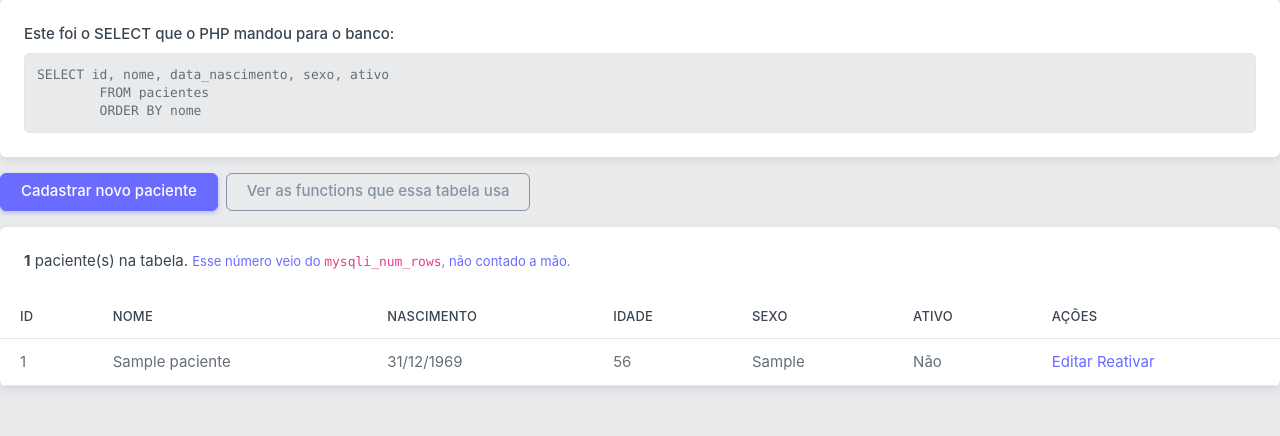
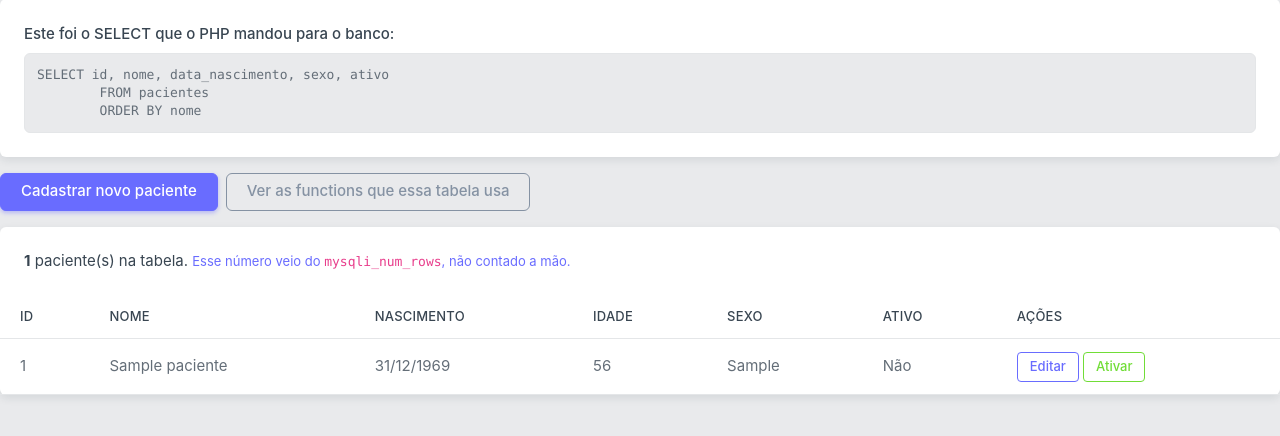
Before and after one commit to AlunoLucasGC/ProntuarioTDSOficial, a PHP site: page /paciente_listar2.php in a window 1280 px wide. Shown: the part 240-676 px from the top of the page. Run offline with PHP 8.4, Linux system fonts and the light colour scheme; tables that the repository leaves empty or names only in its code hold one stand-in row (values such as "Sample post").

Commit message:
Update paciente_listar2.php

```diff
--- a/paciente_listar2.php
+++ b/paciente_listar2.php
@@ -87,10 +87,12 @@ $quantos = mysqli_num_rows($resultado);
     );
 
     if (isset($_GET['ok']) && isset($frases[$_GET['ok']])) {
-        echo '<p><b> Deu certo: </b> ' . $frases[$_GET['ok']] . '</p>';
+        echo '<div class = "alert alert-success" role="alert">
+        . <strong>Deu certo:</strong>' . $frases[$_GET['ok']] . '</div>';
     }
     if (isset($_GET['erro']) && isset($frases[$_GET['erro']])) {
-        echo '<p><b> Deu erro: </b> ' . $frases[$_GET['erro']] . '</p>';
+        echo '<div class = "alert alert-danger" role="alert">
+        . <strong>Deu erro:</strong>' . $frases[$_GET['erro']] . '</div>';
     }
 
     ?>
@@ -142,10 +144,18 @@ $quantos = mysqli_num_rows($resultado);
                 <td><?php echo htmlspecialchars(nomeDoSexo($p['sexo'])); ?></td>
                 <td><?php echo ($p['ativo'] == 1 ? 'Sim' : 'Não'); ?></td>
                 <td>
-                    <a href="paciente_form2.php?id=<?php echo $p['id']; ?>"> Editar </a>
-                    <a href="paciente_inativar2.php= <?php echo $p['id']; ?>">
-                        <?php echo ($p['ativo'] == 1 ? 'Inativar' : 'Reativar'); ?>
-                    </a>
+                    <a href="paciente_form2.php?id=<?php echo $p['id']; ?>"
+                    class="btn btn-sm btn-outline-primary"> Editar </a>
+
+                    <?php if($p['ativo'] == 1){?>
+                    <a href="paciente_inativar2.php?id= <?php echo $p['id']; ?>"
+                    class="btn btn-sm btn-outline-danger">Inativar</a>
+
+
+                        <?php } else{?>
+                    <a href="paciente_inativar2.php?id= <?php echo $p['id']; ?>"
+                    class="btn btn-sm btn-outline-success">Ativar</a>
+                        <?php } ?>
 
                 </td>
 
```
